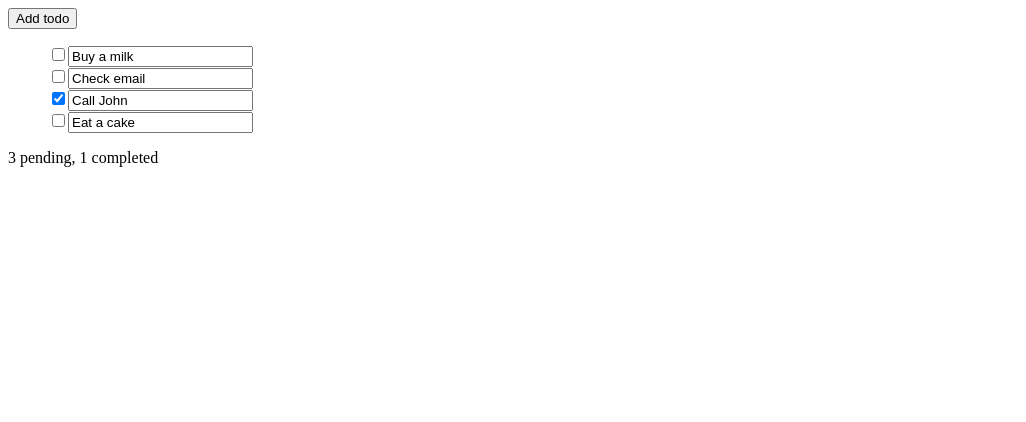
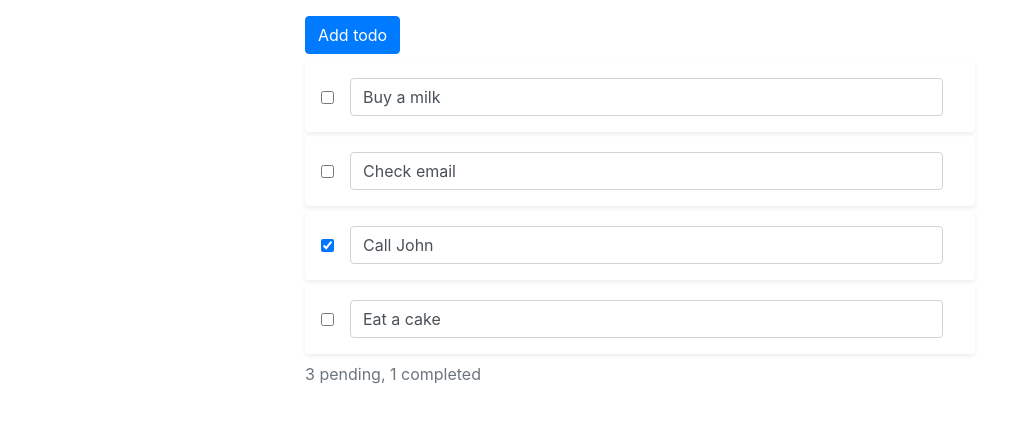
Before and after one commit to yurimikushov/react-mst-todo, a React (Create React App) app: page / in a window 1280 px wide. Shown: the top 422 px of the page, without its empty margins (0-1026 px from the left). Built offline with nearby package versions, Linux system fonts and the light colour scheme.

Commit message:
feat: stylized ui

```diff
--- a/package.json
+++ b/package.json
@@ -8,6 +8,7 @@
     "eject": "react-scripts eject"
   },
   "dependencies": {
+    "bootstrap": "^4.6.0",
     "mobx": "^6.1.8",
     "mobx-react-lite": "^3.2.0",
     "mobx-state-tree": "^5.0.1",
@@ -22,6 +23,7 @@
     "eslint": "^7.21.0",
     "eslint-plugin-node": "^11.1.0",
     "eslint-plugin-react": "^7.22.0",
+    "node-sass": "^5.0.0",
     "prettier": "^2.2.1",
     "react-scripts": "^4.0.3",
     "stylelint": "^13.12.0",
--- a/src/App.jsx
+++ b/src/App.jsx
@@ -10,14 +10,14 @@ const App = () => {
   const { todos, addTodo, pendingCount, completedCount } = useStore()
 
   return (
-    <>
+    <div className='container my-3'>
       <AddTodoForm addTodo={addTodo} />
       <TodoItems todos={values(todos)} />
       <TodoCounter
         pendingCount={pendingCount}
         completedCount={completedCount}
       />
-    </>
+    </div>
   )
 }
 
--- a/src/components/AddTodoForm.jsx
+++ b/src/components/AddTodoForm.jsx
@@ -10,7 +10,7 @@ const AddTodoForm = ({ addTodo }) => {
   return (
     <form className='add-todo-form'>
       <button
-        className='add-todo-form__add-btn'
+        className='add-todo-form__add-btn btn btn-primary'
         type='submit'
         onClick={addTodoHandler}
       >
--- a/src/components/TodoCounter.jsx
+++ b/src/components/TodoCounter.jsx
@@ -2,7 +2,7 @@ import React from 'react'
 import PropTypes from 'prop-types'
 
 const TodoCounter = ({ pendingCount, completedCount }) => (
-  <div className='todo-totals'>
+  <div className='todo-totals text-secondary'>
     {pendingCount} pending, {completedCount} completed
   </div>
 )
--- a/src/components/TodoItem.jsx
+++ b/src/components/TodoItem.jsx
@@ -3,7 +3,7 @@ import PropTypes from 'prop-types'
 import { observer } from 'mobx-react-lite'
 
 const TodoItem = ({ todo }) => (
-  <li className='todo-item'>
+  <li className='todo-item d-flex align-items-center shadow-sm rounded p-3 my-1'>
     <input
       className='todo-item__done'
       type='checkbox'
@@ -11,7 +11,7 @@ const TodoItem = ({ todo }) => (
       onChange={() => todo.toggle()}
     />
     <input
-      className='todo-item__name'
+      className='todo-item__name form-control mx-3'
       type='text'
       value={todo.name}
       placeholder='Type a todo'
--- a/src/components/TodoItems.jsx
+++ b/src/components/TodoItems.jsx
@@ -3,7 +3,7 @@ import PropTypes from 'prop-types'
 import TodoItem from './TodoItem'
 
 const TodoItems = ({ todos }) => (
-  <ul className='todo-items' style={{ listStyle: 'none' }}>
+  <ul className='todo-items list-group my-2'>
     {todos.map((todo, id) => (
       <TodoItem key={id} todo={todo} />
     ))}
--- /dev/null
+++ b/src/customize-bootstrap.scss
@@ -0,0 +1,7 @@
+$container-max-widths: (
+  sm: 540px,
+  md: 700px,
+  lg: 700px,
+  xl: 700px,
+  xxl: 700px
+);
--- a/src/index.js
+++ b/src/index.js
@@ -1,6 +1,7 @@
 import React from 'react'
 import ReactDOM from 'react-dom'
 import { StoreProvider } from './store'
+import './index.scss'
 import App from './App'
 
 ReactDOM.render(
--- /dev/null
+++ b/src/index.scss
@@ -0,0 +1,43 @@
+@import 'customize-bootstrap.scss';
+@import "bootstrap/scss/functions"; // Required
+@import "bootstrap/scss/variables"; // Required
+@import "bootstrap/scss/mixins"; // Required
+@import "bootstrap/scss/reboot"; // Required
+// @import "bootstrap/scss/root";
+// @import "bootstrap/scss/type";
+// @import "bootstrap/scss/images";
+// @import "bootstrap/scss/code";
+@import "bootstrap/scss/grid";
+// @import "bootstrap/scss/tables";
+@import "bootstrap/scss/forms";
+@import "bootstrap/scss/buttons";
+// @import "bootstrap/scss/transitions";
+// @import "bootstrap/scss/dropdown";
+// @import "bootstrap/scss/button-group";
+// @import "bootstrap/scss/input-group"; // Requires forms
+// @import "bootstrap/scss/custom-forms";
+// @import "bootstrap/scss/nav";
+// @import "bootstrap/scss/navbar"; // Requires nav
+// @import "bootstrap/scss/card";
+// @import "bootstrap/scss/breadcrumb";
+// @import "bootstrap/scss/pagination";
+// @import "bootstrap/scss/badge";
+// @import "bootstrap/scss/jumbotron";
+// @import "bootstrap/scss/alert";
+// @import "bootstrap/scss/progress";
+// @import "bootstrap/scss/media";
+// @import "bootstrap/scss/list-group";
+// @import "bootstrap/scss/close";
+// @import "bootstrap/scss/toasts";
+// @import "bootstrap/scss/modal"; // Requires transitions
+// @import "bootstrap/scss/tooltip";
+// @import "bootstrap/scss/popover";
+// @import "bootstrap/scss/carousel";
+// @import "bootstrap/scss/spinners";
+@import "bootstrap/scss/utilities";
+// @import "bootstrap/scss/print";
+
+* {
+  padding: 0;
+  margin: 0;
+}
```
Also changed, not shown: 1 other file (tests, documents, lock files or other folders).
